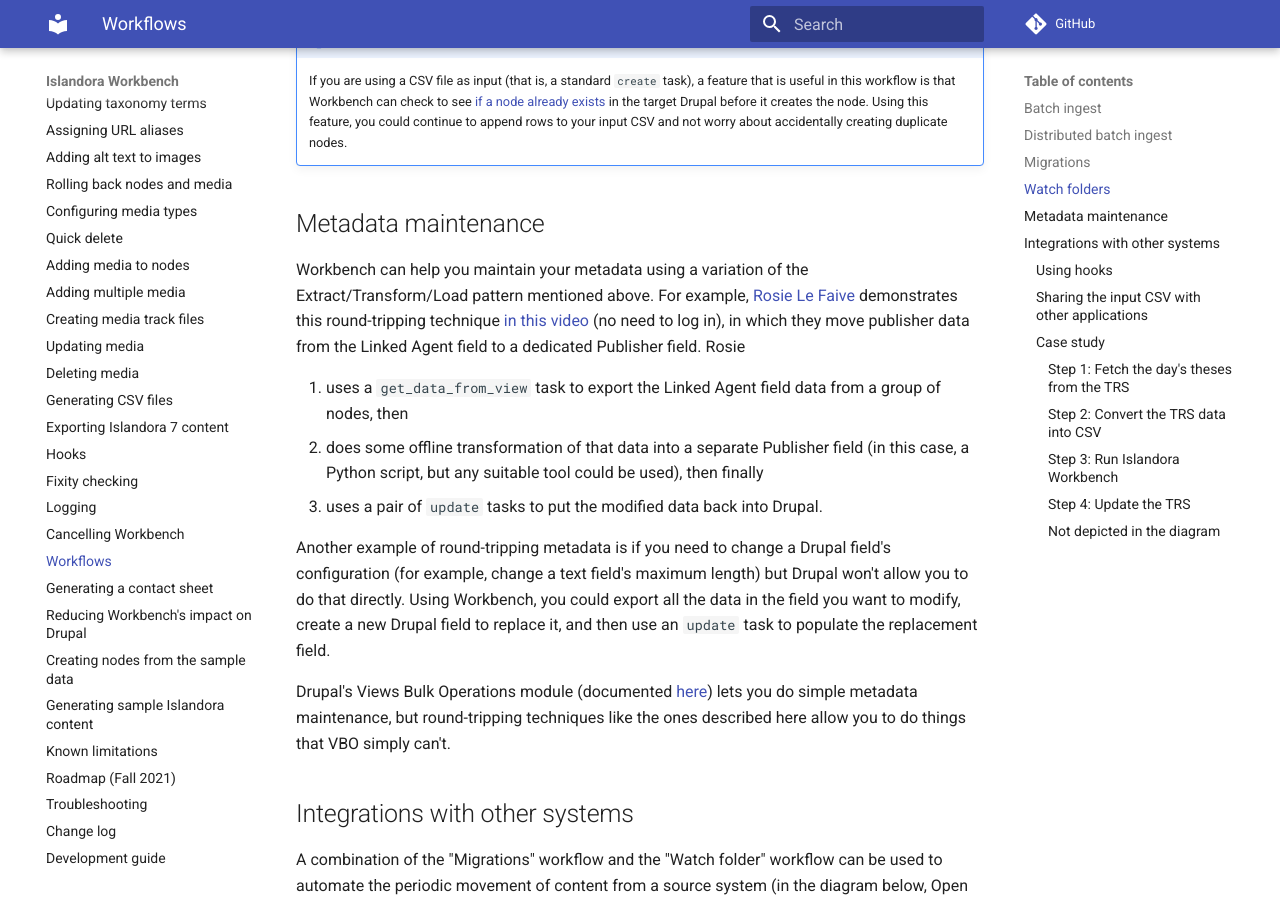
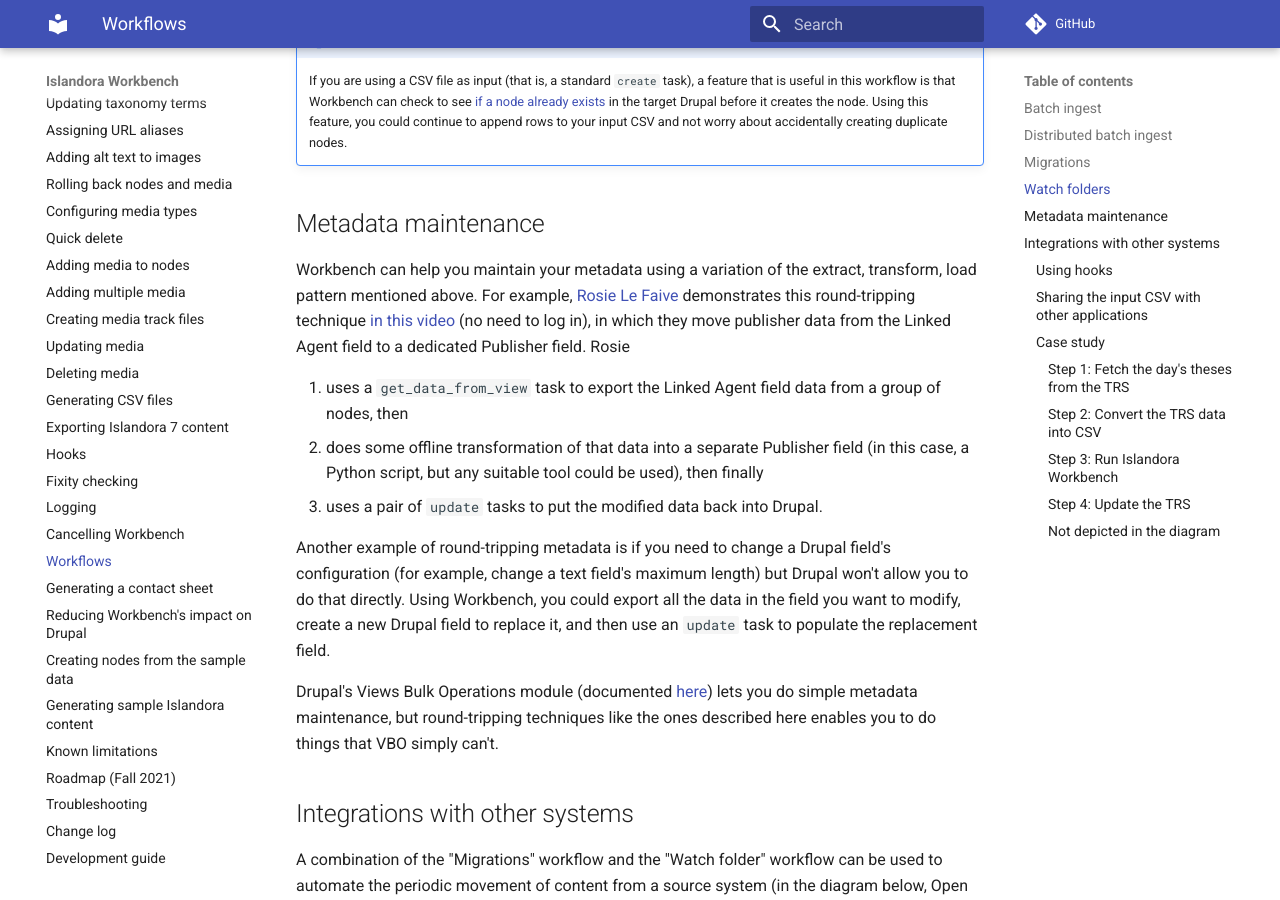
Before and after one commit to mjordan/islandora_workbench_docs, an MkDocs documentation site: the page built from docs/workflows.md, in a window 1280 px wide and 900 px high, scrolled down 4433 px. Built offline with MkDocs 1.6.1 and Material for MkDocs 9.7.7, drawn with Linux system fonts in a browser that asks for light colours; comment, search, counter and statistics services are not loaded; some of the changed text lies outside the part shown.

Commit message:
Minor tweaks to Workflows docs.

```diff
--- a/docs/workflows.md
+++ b/docs/workflows.md
@@ -56,7 +56,7 @@
 
 ## Metadata maintenance
 
-Workbench can help you maintain your metadata using a variation of the Extract/Transform/Load pattern mentioned above. For example, [Rosie Le Faive](https://github.com/rosiel) demonstrates this round-tripping technique [in this video](https://www.dropbox.com/scl/fi/o8nqw1nnkg862xmbbvti3/adding-publisher-field.mp4?rlkey=wmvtuns3quvhmd7yelzdhvopw&dl=0) (no need to log in), in which they move publisher data from the Linked Agent field to a dedicated Publisher field. Rosie
+Workbench can help you maintain your metadata using a variation of the extract, transform, load pattern mentioned above. For example, [Rosie Le Faive](https://github.com/rosiel) demonstrates this round-tripping technique [in this video](https://www.dropbox.com/scl/fi/o8nqw1nnkg862xmbbvti3/adding-publisher-field.mp4?rlkey=wmvtuns3quvhmd7yelzdhvopw&dl=0) (no need to log in), in which they move publisher data from the Linked Agent field to a dedicated Publisher field. Rosie
 
 1. uses a `get_data_from_view` task to export the Linked Agent field data from a group of nodes, then
 1. does some offline transformation of that data into a separate Publisher field (in this case, a Python script, but any suitable tool could be used), then finally
@@ -64,7 +64,7 @@
 
 Another example of round-tripping metadata is if you need to change a Drupal field's configuration (for example, change a text field's maximum length) but Drupal won't allow you to do that directly. Using Workbench, you could export all the data in the field you want to modify, create a new Drupal field to replace it, and then use an `update` task to populate the replacement field.
 
-Drupal's Views Bulk Operations module (documented [here](https://islandora.github.io/documentation/concepts/collection/#bulk-management-of-members-of-a-collection)) lets you do simple metadata maintenance, but round-tripping techniques like the ones described here allow you to do things that VBO simply can't.
+Drupal's Views Bulk Operations module (documented [here](https://islandora.github.io/documentation/concepts/collection/#bulk-management-of-members-of-a-collection)) lets you do simple metadata maintenance, but round-tripping techniques like the ones described here enables you to do things that VBO simply can't.
 
 ## Integrations with other systems
 
```
Also changed, not shown: other parts of docs/workflows.md (+1 -1 lines).
